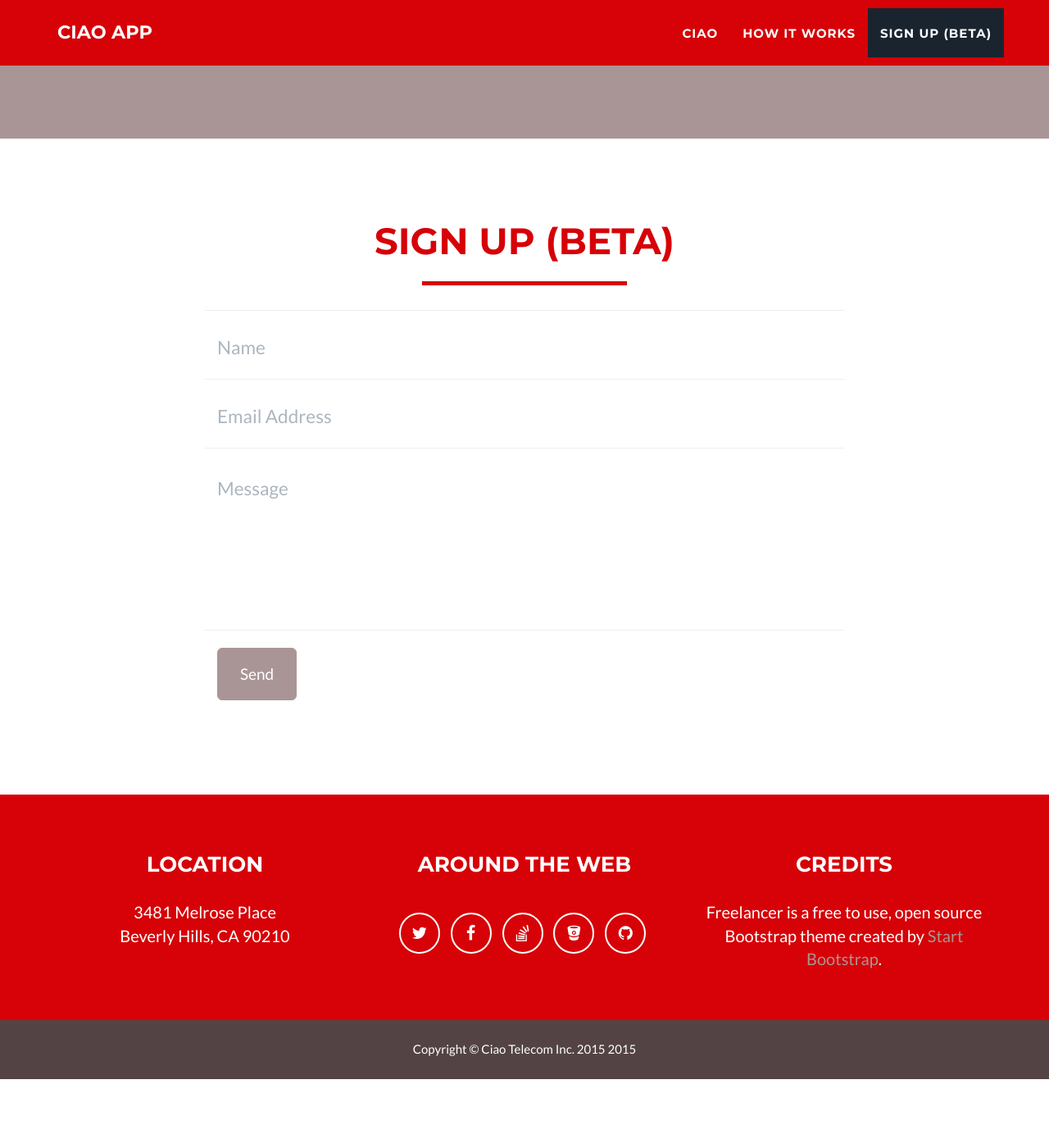
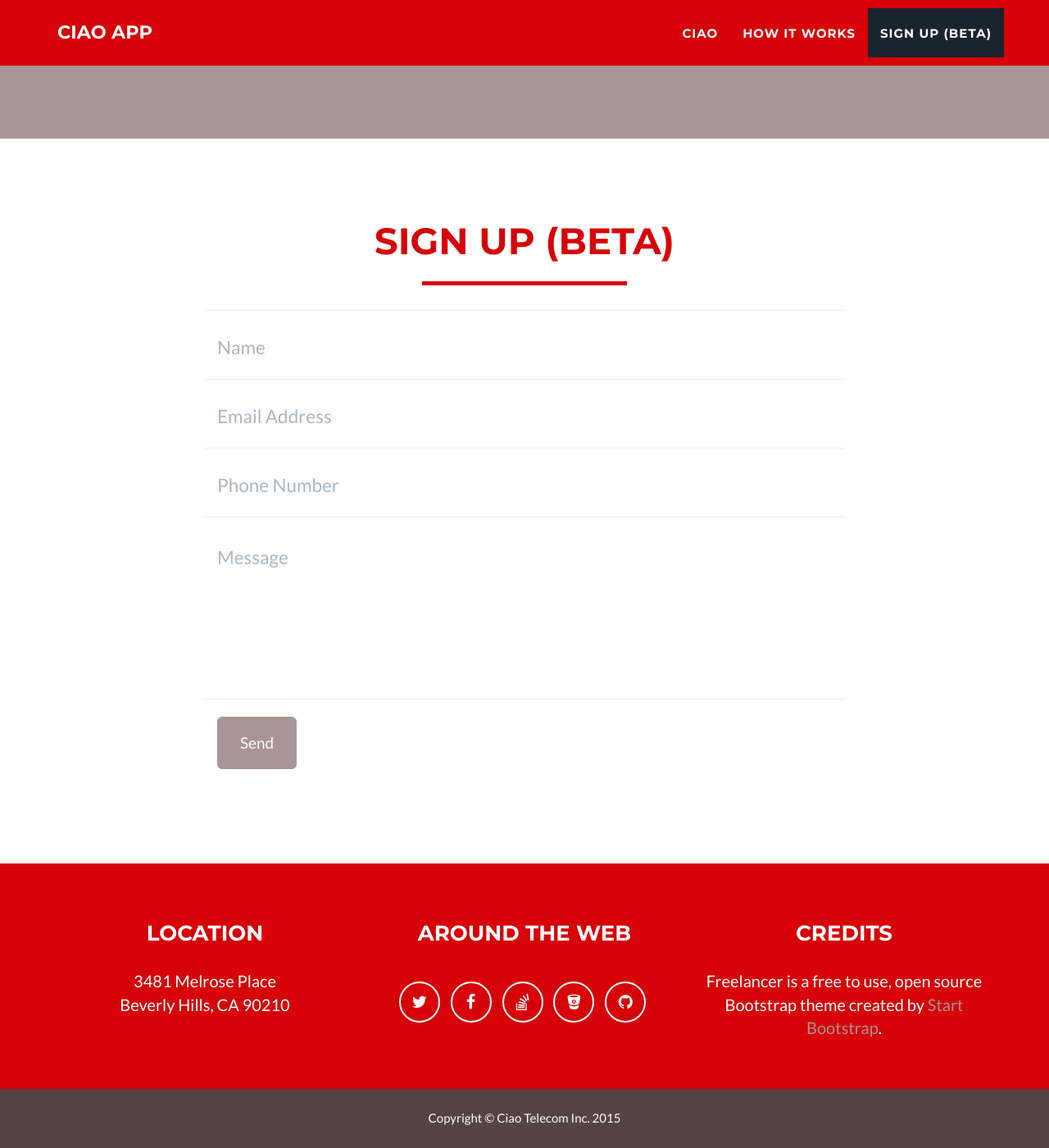
Before and after one commit to ciaoapp/ciaoapp.github.io, a Jekyll site: the page built from index.html, in a window 1280 px wide and 1400 px high, scrolled down 1968 px. Shown: the whole window at 82% size. Built offline with Jekyll 4.4.1, drawn with Linux system fonts in a browser that asks for light colours; before the commit the page ends 3284 px from its top, so only the background shows below that.

Commit message:
update form with telephone field

```diff
--- a/_config.yml
+++ b/_config.yml
@@ -20,7 +20,7 @@
 
 # Footer settings
 footer:
-  copyright: Ciao Telecom Inc. 2015
+  copyright: Ciao Telecom Inc.
   location: Location
   social: Around the Web
   credits: Credits
--- a/_includes/contact_static.html
+++ b/_includes/contact_static.html
@@ -9,7 +9,7 @@
 		</div>
 		<div class="row">
 			<div class="col-lg-8 col-lg-offset-2">
-				<form  action="//formspree.io/you@email.com" method="POST" name="sentMessage" id="contactForm" novalidate>
+				<form  action="//formspree.io/ {{ site.email }}" method="POST" name="sentMessage" id="contactForm" novalidate>
 					<div class="row control-group">
 						<div class="form-group col-xs-12 floating-label-form-group controls">
 							<label>Name</label>
@@ -23,10 +23,17 @@
 							<input type="email" name="_replyto" class="form-control" placeholder="Email Address" id="email" required data-validation-required-message="Please enter your email address.">
 							<p class="help-block text-danger"></p>
 						</div>
+
+						<div class="form-group col-xs-12 floating-label-form-group controls">
+							<label>Phone Number</label>
+							<input type="tel" name="phone" class="form-control" placeholder="Phone Number" id="phone" required data-validation-required-message="Please enter your phone number.">
+							<p class="help-block text-danger"></p>
+						</div>
 					</div>
 					<div>
 						<input type="hidden"  name="_subject" value="New submission!">
 						<input type="text" name="_gotcha" style="display:none" />
+						<input type="hidden" name="_next" value="" />
 					</div>
 					<div class="row control-group">
 						<div class="form-group col-xs-12 floating-label-form-group controls">
@@ -36,7 +43,10 @@
 						</div>
 					</div>
 					<br>
-					<div id="success"></div>
+					<div id="success">
+						<h3 class="text-success hidden">Sign Up Successful!</h3>
+						<button type="button" class="btn btn-primary center-block hidden">Sign Up Different User?</button>
+					</div>
 					<div class="row">
 						<div class="form-group col-xs-12">
 							<button type="submit" class="btn btn-success btn-lg">Send</button>
--- a/_includes/css/main.css
+++ b/_includes/css/main.css
@@ -325,6 +325,11 @@
     border-top: 1px solid #eee;
 }
 
+form .hidden {
+    display: none;
+}
+
+
 footer {
     color: #fff;
 }
--- a/js/contact_me_static.js
+++ b/js/contact_me_static.js
@@ -21,3 +21,47 @@
 $('#name').focus(function() {
     $('#success').html('');
 });
+
+//prevent submit button being clickable as long as error messages
+
+$("#contactForm").on("submit",function(e){
+    e.preventDefault();
+
+    $.post(this.action, $(this).serialize(), function(){
+        $("#contactForm button").text("Sending...");
+    }, "json")
+    .done(function() {
+     //success message
+    $("#contactForm button").text("Success!");
+    $("#contactForm .row").fadeToggle("slow");
+    $("#success .label-success").fadeIn();
+    $("#success .btn").fadeIn();
+    })
+    .fail(function() {
+    //error message
+    $("#contactForm button").text("Resubmit");
+    });
+
+
+    return false;
+   /* $.ajax({
+      url: form-action,
+      method: 'POST',
+      data: form-data,
+      dataType: "json",
+      beforeSend: function() {
+        //sending message
+        $("#contactForm button").text("Sending...");
+      },
+      success: function(data) {
+
+      },
+      error: function(err) {
+        //error message
+        $("#contactForm button").text("Resubmit");
+      }
+
+    return false;
+    });*/
+
+});
```
Also changed, not shown: js/contact_me.js (line endings or trailing spaces).
